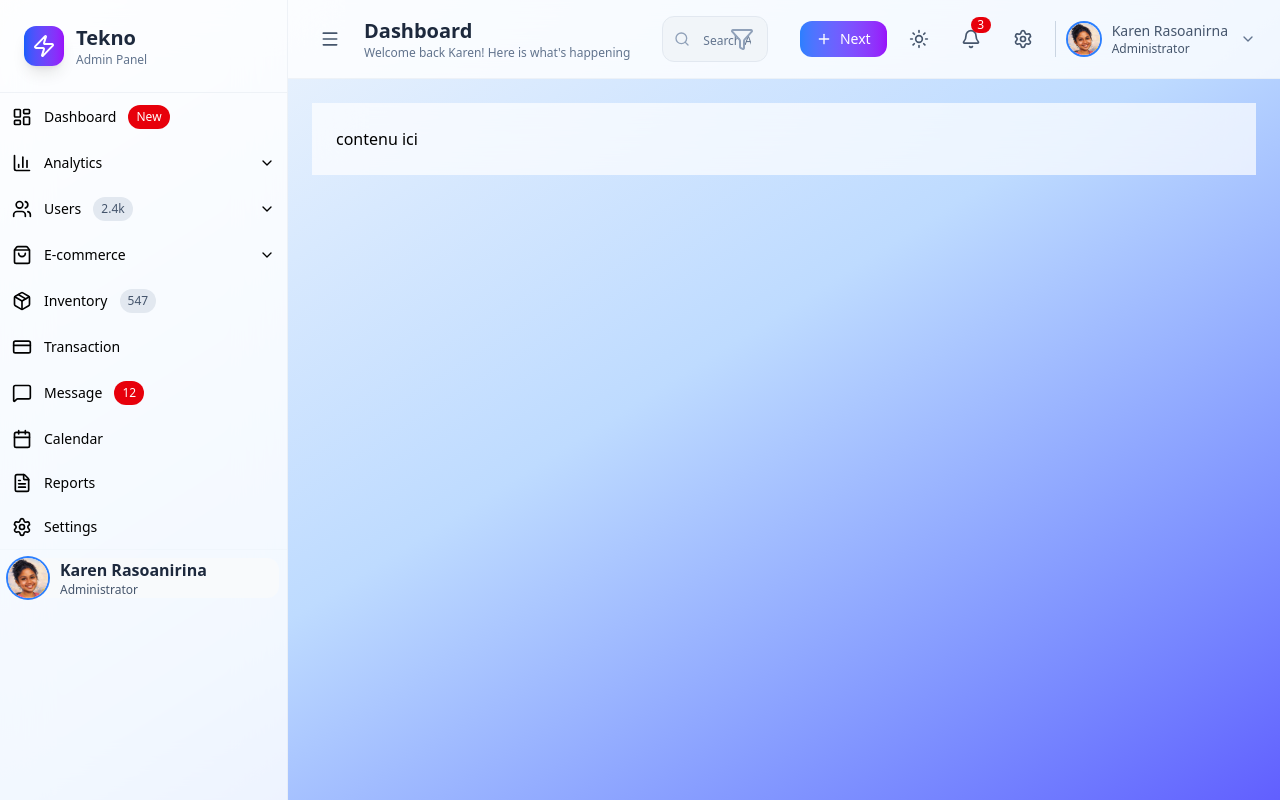
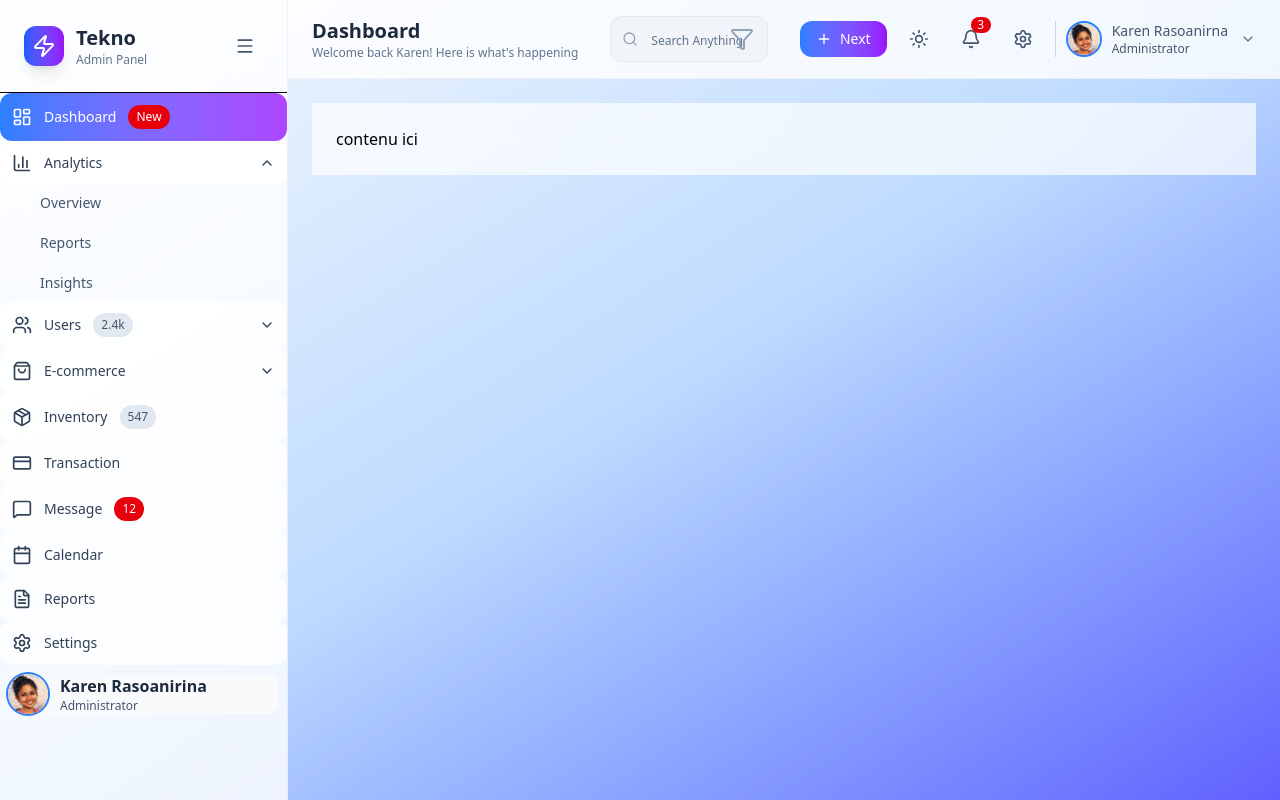
Before and after one commit to karen-rasoanirina/admin-dashboard, a React (Vite) app: page / in a window 1280 px wide. Built offline with nearby package versions, Linux system fonts and the light colour scheme.

Commit message:
sidebar animation done

```diff
--- a/src/components/Layout/Header.tsx
+++ b/src/components/Layout/Header.tsx
@@ -1,4 +1,4 @@
-import { Menu, Filter, Search, Plus, Sun, Bell, Settings, ChevronDown } from "lucide-react"
+import { Filter, Search, Plus, Sun, Bell, Settings, ChevronDown } from "lucide-react"
 
 const Header = () => {
   return (
@@ -7,9 +7,7 @@ const Header = () => {
 
         {/* left */}
           <div className="flex items-center space-x-4">
-          <button className="rounded-lg p-2 text-slate-600 dark:text-slate-300 hover:bg-slate-100 dark:hover:bg-slate-800 transition-colors duration-500">
-            <Menu className="w-5 h-5"/>
-          </button>
+
 
         <div className="hidden md:block">
           <h1 className="text-xl font-bold text-slate-800 dark:text-white">Dashboard</h1>
--- a/src/components/Layout/Sidebar.tsx
+++ b/src/components/Layout/Sidebar.tsx
@@ -10,8 +10,10 @@ import {
     Settings,
     ShoppingBag,
     Users,
-    Zap
+    Zap,
+    Menu
  }from "lucide-react"
+import { useState } from "react"
 
 
 
@@ -79,25 +81,39 @@ const menuItems= [
 }
 
 ]
-type Page ='dashboard' | 'settings'| 'profile'
+type Page ='dashboard' | 'settings'| 'profile' | 'analytics' | 'users' | 'ecommerce' | 'inventory' |'transaction' |'message' | 'calendar' |'reports' |boolean
 type SideBarPropsType ={
     collapsed : boolean,
     onToggle : ()=>void,
     currentPage: Page,
-    onPageChange: React.Dispatch<React.SetStateAction<Page>>
+    onPageChange: Dispatch<SetStateAction<Page>>
 
 }
 
 const Sidebar = ({collapsed, onToggle, currentPage, onPageChange}:SideBarPropsType) => {
+    const [expandedItems, setExpandedItems] = useState<Set<string>>(new Set(['analytics']))
+const ToggleExpanded = (itemid:string)  => {
+    const newExpanded = new Set (expandedItems);
+    if (newExpanded.has(itemid)){
+        newExpanded.delete(itemid)
+    }else {
+        newExpanded.add(itemid)
+    }
+setExpandedItems(newExpanded)
+}
+
   return (
-    <div className="w-72 transition duration-300 ease-in-out bg-white/80 dark:bg-slate-700/80 backdrop-blur-xl
-    border-r border-slate-200/50 dark:border-slate-700/50 relative z-10 flex flex-col" >
-        <div className="p-6 border-b border-slate-200/50 dark:border-slate-700/50">
-            <div className="flex items-center space-x-3">
-                <div className="w-10 h-10 bg-linear-to-r from-blue-600 to-purple-600 rounded-xl flex items-center justify-center shadow-lg">
-                    <Zap className="w-6 h-6 text-white"/>
+    <div className={`${collapsed ? "w-15" : "w-72"} |  transition duration-300 ease-in-out bg-white/80 dark:bg-slate-700/80 backdrop-blur-xl
+    border-r border-slate-200/50 dark:border-slate-700/50 relative z-10 flex flex-col `}>
+        <div className="p-6 border-b" >
+
+                <div className="flex items-center justify-between">
+                    <div className="flex items-center gap-3">
+                <div className={`${!collapsed ? 'w-10 h-10' : 'w-0 h-0'} bg-linear-to-r from-blue-600 to-purple-600 rounded-xl
+                flex items-center justify-center shadow-lg transition-all duration-300`}>
+                    <Zap className={`${collapsed ? 'flex justify-center items-center' : ''} w-6 h-6 text-white`}/>
                 </div>
-                <div>
+                <div className= {`items-center ${collapsed ? 'hidden' : ''}` }>
                     <h1 className="text-xl font-bold text-slate-800 dark:text-white">
                     Tekno
                     </h1>
@@ -105,22 +121,59 @@ const Sidebar = ({collapsed, onToggle, currentPage, onPageChange}:SideBarPropsTy
                     Admin Panel
                     </p>
                 </div>
-            </div>
+                </div>
+
+                <button
+                onClick={onToggle}
+                className="rounded-lg p-2 text-slate-600 dark:text-slate-300 hover:bg-slate-100 dark:hover:bg-slate-800 transition-colors duration-500">
+            <Menu className="w-5 h-5"/>
+                </button>
+                </div>
+
         </div>
         {/*Navgation*/}
         <nav>
          {menuItems.map((item)=>(
             <div key={item.id}>
-                <button className="w-full flex items-center justify-between p-3 rounded-xl dark:text-slate-200
-                hover:bg-slate-100/50">
+                <button
+                className={`w-full flex items-center justify-between p-3 rounded-xl hover:bg-slate-100
+                ${currentPage === item.id || item.active ? "bg-linear-to-r from-blue-500 to-purple-500 text-white" :
+                    "  dark:text-slate-200 text-slate-700 bg-white/80"
+                }`}
+                onClick={()=>{
+                    if (item.submenu){
+                        ToggleExpanded(item.id)
+                    }else {
+                        onPageChange(item.id);
+                    }
+                }}
+                >
                     <div className="flex items-center space-x-3">
-                        <item.icon className="w-5 h-5 "/>
-                        <p className="text-sm font-medium">{item.label}</p>
-                        {item.badge && (<span className="py-1 px-2 rounded-full bg-red-600 text-white text-xs">{item.badge}</span>)}
-                        {item.count && (<span className="py-1 px-2 rounded-full bg-slate-200 dark:bg-slate-700 text-xs text-slate-600 dark:text-slate-300">{item.count}</span>)}
+                        <item.icon className="w-5 h-5"/>
+                        <p className={` ${collapsed ? 'hidden' : 'text-sm font-medium'}`}>{item.label}</p>
+                        {item.badge && !collapsed &&
+                        (<span className="transition-transform duration-300 py-1 px-2 rounded-full bg-red-600 text-white text-xs">
+                            {item.badge}
+                            </span>)}
+                        {item.count && !collapsed &&
+                        (<span className="transition-transform duration-300 py-1 px-2 rounded-full bg-slate-200 dark:bg-slate-700 text-xs text-slate-600 dark:text-slate-300">
+                            {item.count}
+                            </span>)}
                     </div>
-                    {item.submenu && <ChevronDown className="w-4 h-4"/>}
+                    {item.submenu && !collapsed &&
+                    (<ChevronDown className={`w-4 h-4 transition-transform ${expandedItems.has(item.id) ? 'rotate-180' : ''}`}/>)}
                 </button>
+               { /* Sub menus*/}
+               {!collapsed && item.submenu && expandedItems.has(item.id) && (
+                <div className="ml-8 space-y-1 ">
+                        {item.submenu.map((subitem) => (
+                            <button
+                            className="w-full text-left text-sm p-2 text-slate-600 dark:text-slate-200
+                            hover:text-slate-800 dark:hover:text-slate-200 hover:bg-slate-100 rounded-lg transition-all
+                            dark:hover:bg-slate-800">{subitem.label}</button>
+                        ))}
+               </div>
+               )}
 
             </div>
          ))}
@@ -133,7 +186,7 @@ const Sidebar = ({collapsed, onToggle, currentPage, onPageChange}:SideBarPropsTy
 "
                 alt="User profile"
                 className="w-10 h-10 rounded-full ring-2 ring-blue-500"/>
-                <div>
+                <div className={`${collapsed ? 'hidden' : ''}`}>
                 <p className="text-xm font-bold text-slate-800 dark:text-slate-400">Karen Rasoanirina</p>
                  <p className="text-xs text-slate-600 dark:text-slate-300">Administrator</p>
 
```
Also changed, not shown: src/components/Dashboard/Dashboard.tsx (added).
